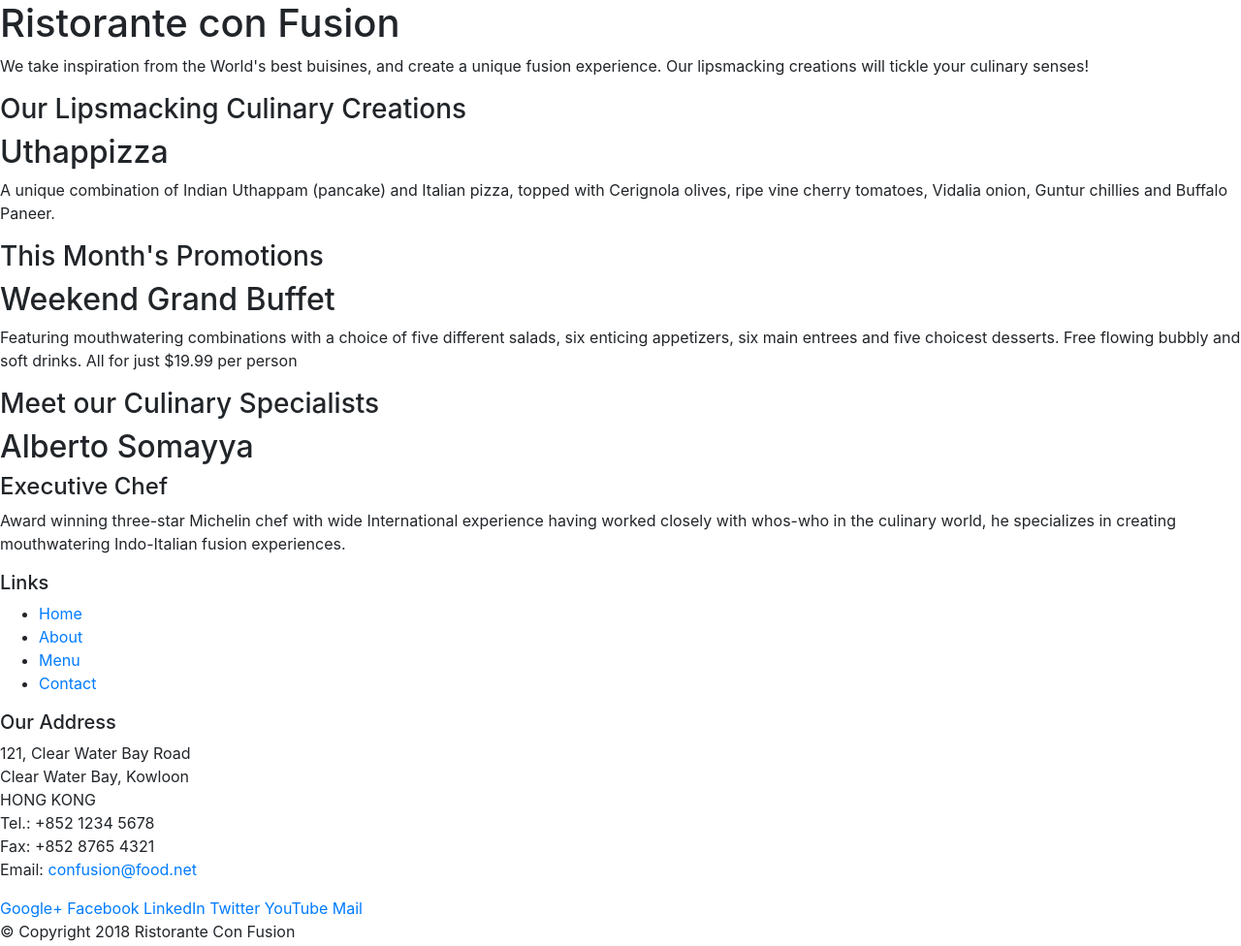
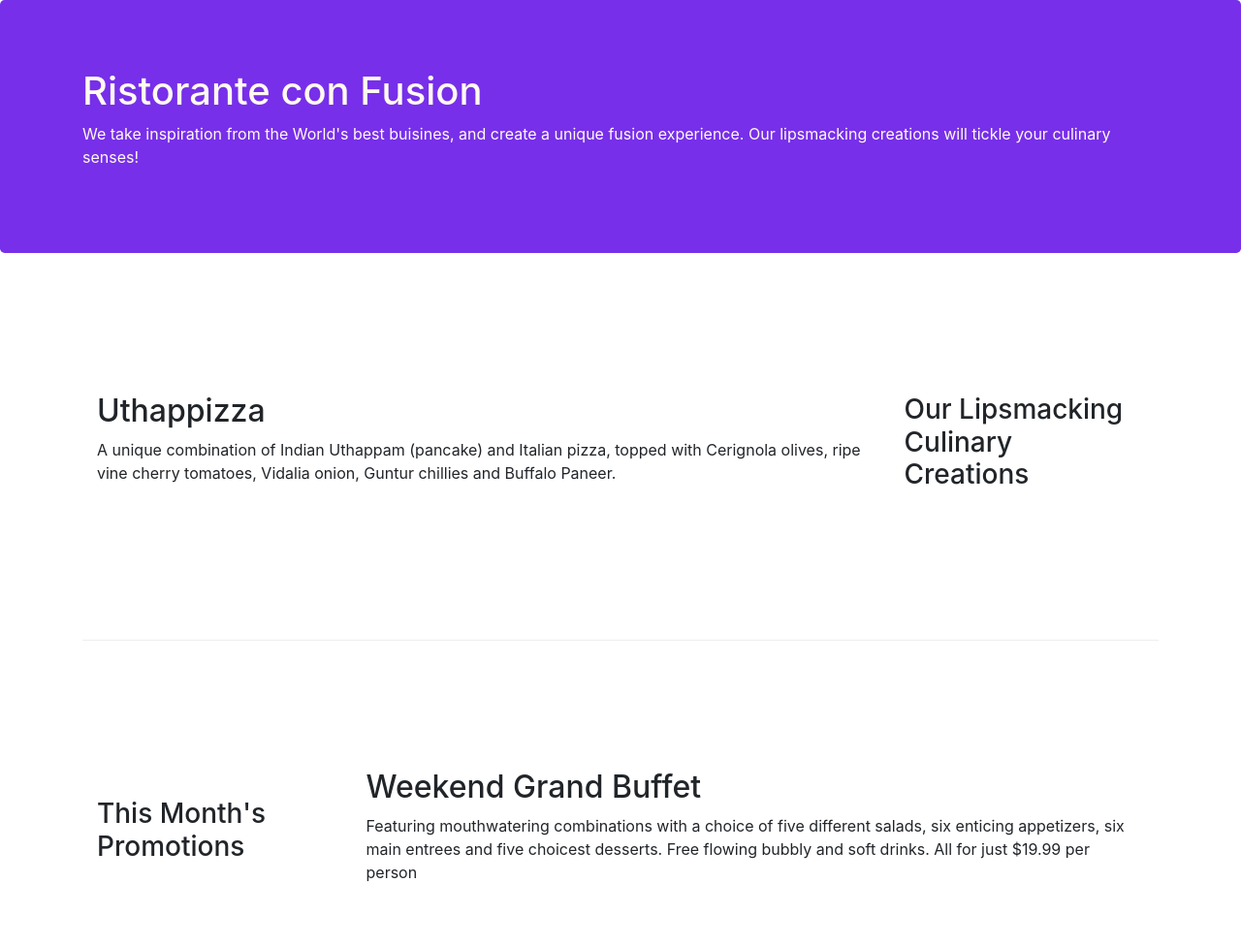
Before and after one commit to mhd-nour-khalifa/coursera1, a website: page index.html in a window 1280 px wide. Shown: the top 976 px of the page at 97% size. Drawn offline with nearby package versions, Linux system fonts and the light colour scheme.

Commit message:
new vesrion

```diff
--- /dev/null
+++ b/css/style.css
@@ -0,0 +1,31 @@
+.row-header{
+    margin: 0px auto;
+    padding: opx auto;
+}
+
+.row-content{
+    margin: 0px auto;
+    padding: 50px 0px 50px 0px;
+    border-bottom: 1px ridge;
+    min-height: 400px;
+}
+
+.footer{
+    background-color: antiquewhite;
+    margin: 0px auto;
+    padding: 20px 0px 20px 0px;
+}
+
+.jumbotron {
+
+    padding: 70px 30px 70px 30px;
+    margin: 0px auto;
+    background-color: rgb(119, 47, 234);
+    color: floralwhite;
+}
+
+.address{
+    font-size: 80%;
+    margin: 0px;
+    color: black;
+}
--- a/index.html
+++ b/index.html
@@ -10,49 +10,50 @@
 
         <!-- Bootstrap CSS -->
         <link rel="stylesheet" href="node_modules/bootstrap/dist/css/bootstrap.min.css">
+        <link rel="stylesheet" href="css/style.css">
 </head>
 <body>
 
-    <header>
-        <div>
-            <div>
-                <div>
+    <header class="jumbotron">
+        <div class="container">
+            <div class="row">
+                <div class="col-12 col-6">
                     <h1>Ristorante con Fusion</h1>
                     <p>We take inspiration from the World's best buisines, and create a unique fusion experience. Our lipsmacking creations will tickle your culinary senses!</p>
                 </div>
-                <div>
+                <div class="col-12 col-sm">
                 </div>
             </div>
         </div>
     </header>
 
-    <div>
-        <div>
-            <div>
+    <div class="container">
+        <div class="row row-content align-items-center">
+            <div class="col-12 col-sm-4 order-sm-last col-md-3">
                 <h3>Our Lipsmacking Culinary Creations</h3>
             </div>
-            <div>
+            <div class="col col-sm order-sm-first col-md">
                 <h2>Uthappizza</h2>
                 <p>A unique combination of Indian Uthappam (pancake) and Italian pizza, topped with Cerignola olives, ripe vine cherry tomatoes, Vidalia onion, Guntur chillies and Buffalo Paneer.</p>
             </div>
         </div>
 
 
-        <div>
-            <div>
+        <div class="row row-content align-items-center">
+            <div class="col-12 col-sm-4 col-md-3">
                 <h3>This Month's Promotions</h3>
             </div>
-            <div>
+            <div class="col col-sm col-md">
                 <h2>Weekend Grand Buffet</h2>
                 <p>Featuring mouthwatering combinations with a choice of five different salads, six enticing appetizers, six main entrees and five choicest desserts. Free flowing bubbly and soft drinks. All for just $19.99 per person </p>
             </div>
         </div>
 
-        <div>
-            <div>
+        <div class="row row-content align-items-center">
+            <div class="col-12 col-sm-4 order-sm-last col-md-3">
                 <h3>Meet our Culinary Specialists</h3>
             </div>
-            <div>
+            <div class="col col-sm order-sm-first col-md">
                 <h2>Alberto Somayya</h2>
                 <h4>Executive Chef</h4>
                 <p>Award winning three-star Michelin chef with wide International experience having worked closely with whos-who in the culinary world, he specializes in creating mouthwatering Indo-Italian fusion experiences. </p>
@@ -60,19 +61,19 @@
         </div>
     </div>
 
-    <footer>
-        <div>
-            <div>
-                <div>
+    <footer class="footer">
+        <div class="container">
+            <div class="row">
+                <div class="col-4 offset-1 col-sm-2">
                     <h5>Links</h5>
-                    <ul>
+                    <ul class="list-unstyled">
                         <li><a href="#">Home</a></li>
                         <li><a href="#">About</a></li>
                         <li><a href="#">Menu</a></li>
                         <li><a href="#">Contact</a></li>
                     </ul>
                 </div>
-                <div>
+                <div class="col-7 col-sm-5">
                     <h5>Our Address</h5>
                     <address>
 		              121, Clear Water Bay Road<br>
@@ -83,9 +84,9 @@
 		              Email: <a href="mailto:confusion@food.net">confusion@food.net</a>
 		           </address>
                 </div>
-                <div>
-                    <div>
-                        <a href="http://google.com/+">Google+</a>
+                <div class="col-12 col-sm-4 align-self-center ">
+                    <div class="text-center">
+                        <a href="http://google.com/+">Google</a>
                         <a href="http://www.facebook.com/profile.php?id=">Facebook</a>
                         <a href="http://www.linkedin.com/in/">LinkedIn</a>
                         <a href="http://twitter.com/">Twitter</a>
@@ -94,8 +95,8 @@
                     </div>
                 </div>
            </div>
-           <div>
-                <div>
+           <div class="row justify-content-end">
+                <div class="col-auto">
                     <p>© Copyright 2018 Ristorante Con Fusion</p>
                 </div>
            </div>
--- a/package.json
+++ b/package.json
@@ -15,6 +15,7 @@
   },
   "dependencies": {
     "bootstrap": "^4.0.0",
-    "popper.js": "^1.16.1"
+    "jquery": "^3.3.1",
+    "popper.js": "^1.12.9"
   }
 }
```
Also changed, not shown: 1 other file.
